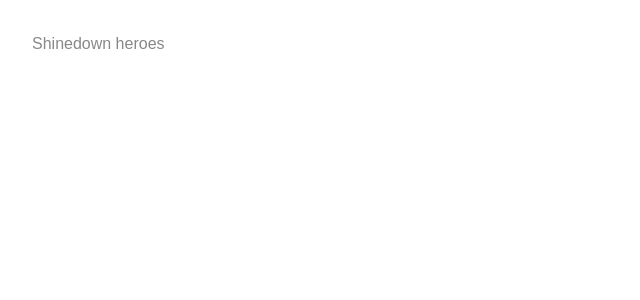
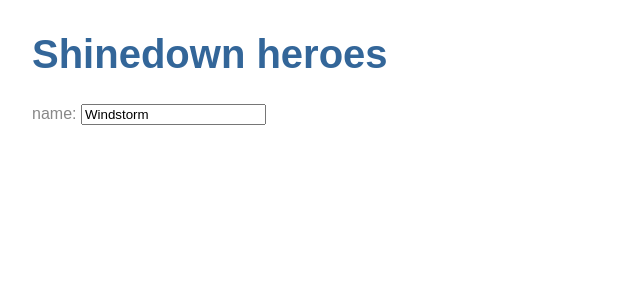
Before and after one commit to kounelios13/angular-tour-of-heroes, an Angular app: page / in a window 1280 px wide. Shown: the top 300 px of the page, without its empty margins (0-640 px from the left). Built offline with nearby package versions, Linux system fonts and the light colour scheme.

Commit message:
finished hero-editor

```diff
--- a/src/app/app.component.html
+++ b/src/app/app.component.html
@@ -1 +1,2 @@
-{{title}}
+<h1>{{title}}</h1>
+<app-heroes></app-heroes>
--- a/src/app/app.module.ts
+++ b/src/app/app.module.ts
@@ -1,6 +1,6 @@
 import { BrowserModule } from '@angular/platform-browser';
 import { NgModule } from '@angular/core';
-
+import { FormsModule } from '@angular/forms'; // <-- NgModel lives here
 import { AppComponent } from './app.component';
 import { HeroesComponent } from './heroes/heroes.component';
 
@@ -10,7 +10,9 @@ import { HeroesComponent } from './heroes/heroes.component';
     HeroesComponent
   ],
   imports: [
-    BrowserModule
+    BrowserModule,
+    FormsModule
+
   ],
   providers: [],
   bootstrap: [AppComponent]
--- /dev/null
+++ b/src/app/hero.ts
@@ -0,0 +1,4 @@
+export class Hero{
+    id:number;
+    name:string;
+}
--- a/src/app/heroes/heroes.component.html
+++ b/src/app/heroes/heroes.component.html
@@ -1,3 +1,5 @@
-<p>
-  heroes works!
-</p>
+<div>
+  <label>name:
+    <input [(ngModel)]="hero.name" placeholder="name">
+  </label>
+</div>
--- a/src/app/heroes/heroes.component.ts
+++ b/src/app/heroes/heroes.component.ts
@@ -1,4 +1,5 @@
 import { Component, OnInit } from '@angular/core';
+import { Hero } from '../hero';
 
 @Component({
   selector: 'app-heroes',
@@ -7,6 +8,10 @@ import { Component, OnInit } from '@angular/core';
 })
 export class HeroesComponent implements OnInit {
 
+  hero:Hero = {
+    id:1,
+    name:'Windstorm'
+  };
   constructor() { }
 
   ngOnInit() {
```
